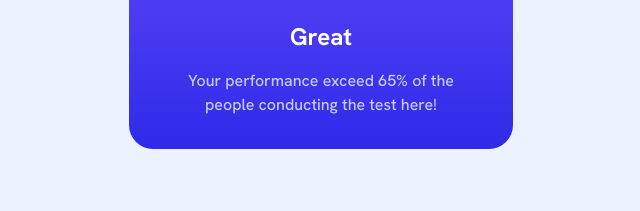
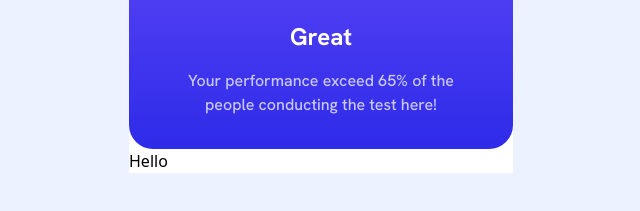
Before and after one commit to webstormcam/Results_Summary_Component, a website: page index.html in a window 1280 px wide. Shown: the part 207-418 px from the top of the page, without its empty margins (319-959 px from the left). Drawn offline with Linux system fonts and the light colour scheme.

Commit message:
Got the white background to work
Going to start putting in the content to fit that section

```diff
--- a/index.html
+++ b/index.html
@@ -8,7 +8,7 @@
     <link href="./dist/output.css" rel="stylesheet">
 </head>
 <body class="bg-page-back flex justify-center">
-   <div id="contentCard">
+   <div id="contentCard" class="bg-white">
     <div  id="part1" class="flex flex-col items-center font-HankenGrotesk max-w-sm  py-4  rounded-b-3xl bg-gradient-to-b from-backgrad1 to-backgrad2">
         <h2 class="text-lightBlue text-lg font-bold">Your Result</h2>
         <div id="circle" class=" flex flex-col h-36 w-36 items-center justify-center text-center mt-4 rounded-full p-10 bg-gradient-to-b from-circlegrad1 to-circlegrad2 ">
@@ -19,6 +19,7 @@
         <p class="text-center text-lightBlue px-12 py-4">Your performance exceed 65% of the people conducting the test here!</p>
     </div>
     <div id="part2" class="bg-white">
+        <p>Hello</p>
     </div>
    </div>
 </body>
```
